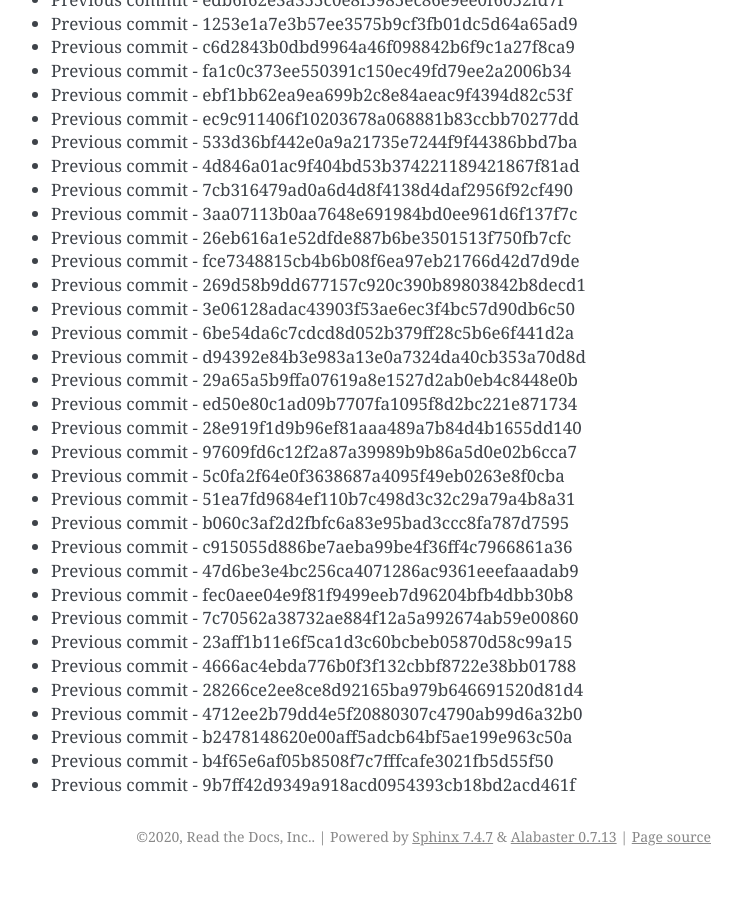
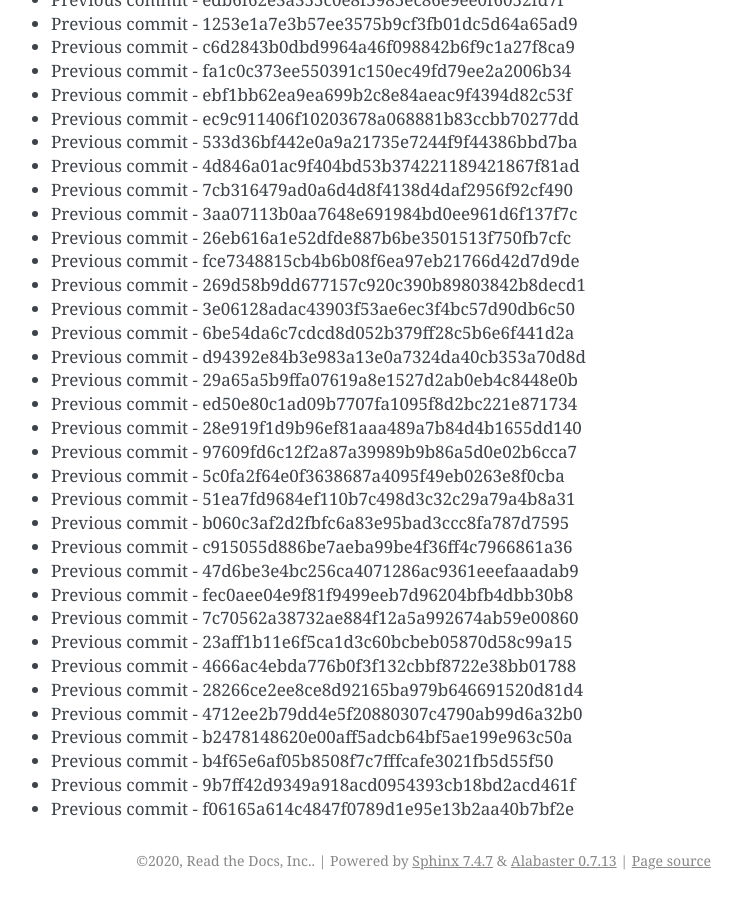
Before and after one commit to readthedocs/rtd-git-stresstest, a Sphinx documentation site: the page built from docs/updates.rst, in a window 1280 px wide and 900 px high, scrolled down 80066 px. Shown: the whole window, without its empty margins (399-1141 px from the left). Built offline with Sphinx 7.4.7, drawn with Linux system fonts in a browser that asks for light colours; before the commit the page ends 80942 px from its top, so only the background shows below that.

Commit message:
Generating commit from previous: f06165a614c4847f0789d1e95e13b2aa40b7bf2e

```diff
--- a/docs/updates.rst
+++ b/docs/updates.rst
@@ -3396,3 +3396,4 @@ It can be tested for any performance characteristics.
 * Previous commit - b2478148620e00aff5adcb64bf5ae199e963c50a
 * Previous commit - b4f65e6af05b8508f7c7fffcafe3021fb5d55f50
 * Previous commit - 9b7ff42d9349a918acd0954393cb18bd2acd461f
+* Previous commit - f06165a614c4847f0789d1e95e13b2aa40b7bf2e
```
